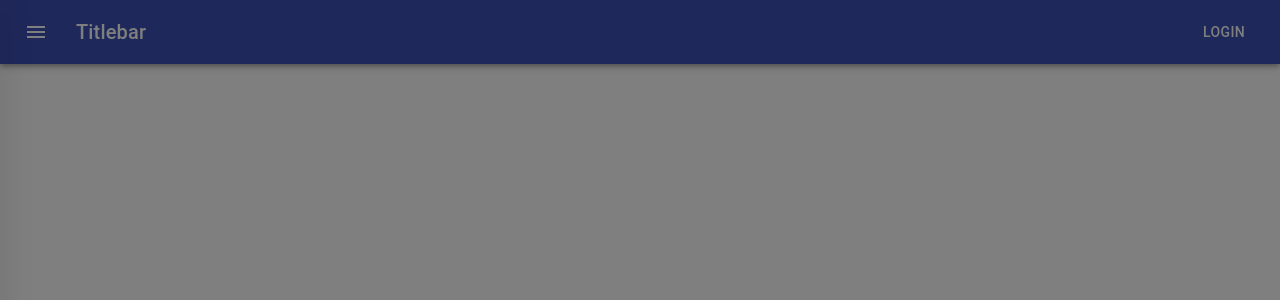
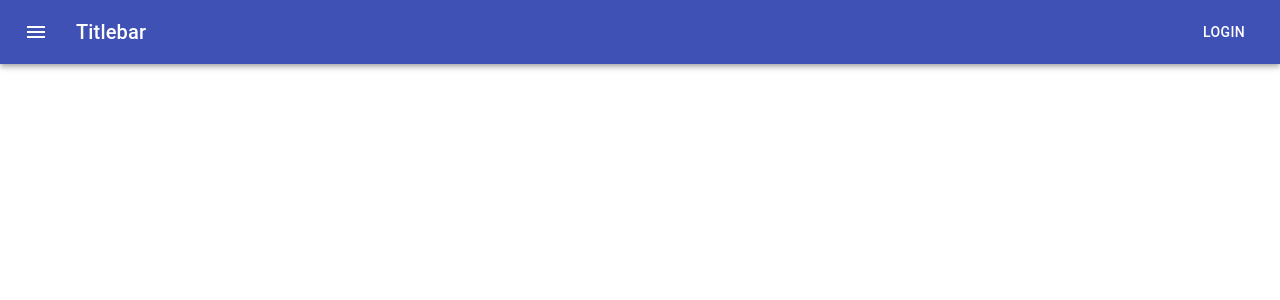
Before and after one commit to mrlewismharris/react-matui-drawer-dialog, a React (Create React App) app: page / in a window 1280 px wide. Shown: the top 300 px of the page. Built offline with nearby package versions, Linux system fonts and the light colour scheme.

Commit message:
Added state + handler, and props
Props are working between the decapsulated elements, the state and handler is added - located within the app.js file.

```diff
--- a/src/App.js
+++ b/src/App.js
@@ -1,15 +1,20 @@
-
-import React from 'react';
+import React, { useState } from 'react';
 import MainAppBar from './components/MainAppbar/MainAppbar';
 import './App.css';
 import MainDrawer from './components/Drawer/Drawer';
 
 function App() {
 
+  const [mainDrawerOpen, setMainDrawerOpen] = useState(false);
+
+  function handleMainDrawerOpen(setIsOpen) {
+    setMainDrawerOpen(setIsOpen);
+  }
+
   return (
     <React.Fragment>
-      <MainAppBar title="Titlebar"/>
-      <MainDrawer open={true}/>
+      <MainAppBar title="Titlebar" openDrawer={ () => handleMainDrawerOpen(true) } />
+      <MainDrawer open={ mainDrawerOpen } onClose={ () => handleMainDrawerOpen(false) }/>
     </React.Fragment>
   );
 }
--- a/src/components/Drawer/Drawer.js
+++ b/src/components/Drawer/Drawer.js
@@ -1,5 +1,6 @@
 import { List, ListItem, ListItemIcon, ListItemText, Divider, Drawer } from '@material-ui/core';
 import InboxIcon from '@material-ui/icons/Inbox'
+import OpenInNewIcon from '@material-ui/icons/OpenInNew';
 import { makeStyles } from '@material-ui/core/styles';
 import React from 'react';
 
@@ -13,11 +14,12 @@ export default function MainDrawer(props) {
 
   const classes = useStyles();
 
-  const list = () => {
-    return (
+  return (
+    <Drawer anchor="left" open={props.open} onClose={ props.onClose }>
       <div
         className={classes.list}
         role="presentation"
+        onClick= { props.onClose }
       >
         <List>
           <ListItem button key="Inbox">
@@ -31,18 +33,12 @@ export default function MainDrawer(props) {
         <List>
           <ListItem button key="Another Item">
             <ListItemIcon>
-              <InboxIcon />
+              <OpenInNewIcon />
             </ListItemIcon>
             <ListItemText primary="Another Item" />
           </ListItem>
         </List>
       </div>
-    )
-  };
-
-  return (
-    <Drawer anchor="left" open={props.open}>
-      {list}
     </Drawer>
   )
 }
--- a/src/components/MainAppbar/MainAppbar.js
+++ b/src/components/MainAppbar/MainAppbar.js
@@ -12,17 +12,17 @@ const useStyles = makeStyles((theme) => ({
   },
 }));
 
-export default function MainAppbar(prop) {
+export default function MainAppbar(props) {
   const classes = useStyles();
 
   return (
     <AppBar position="static">
       <Toolbar>
-        <IconButton edge="start" className={classes.menuButton} color="inherit" aria-label="menu">
+        <IconButton edge="start" className={classes.menuButton} color="inherit" aria-label="menu" onClick={ props.openDrawer }>
           <MenuIcon />
         </IconButton>
         <Typography variant="h6" className={classes.title}>
-          { prop.title }
+          { props.title }
         </Typography>
         <Button color="inherit">Login</Button>
       </Toolbar>
```
Also changed, not shown: 1 other file (tests, documents, lock files or other folders).
